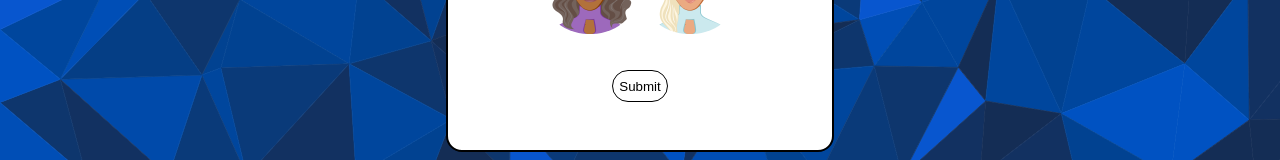
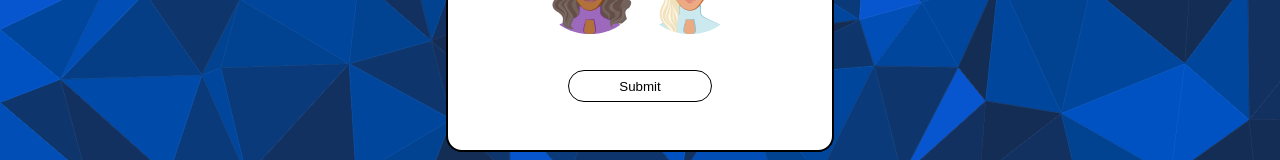
Before and after one commit to Tisljar/React-Chat-App, a React (Create React App) app: page / in a window 1280 px wide. Shown: the part 581-741 px from the top of the page. Built offline with nearby package versions, Linux system fonts and the light colour scheme.

Commit message:
Mala promjena za responzivnost u css-u

```diff
--- a/src/index.css
+++ b/src/index.css
@@ -38,7 +38,8 @@ h1 {
     color: white;
 }
 form {
-    max-width: 40%;
+    width: 40%;
+    min-width: 300px;
     margin: auto;
     display: flex;
     flex-direction: column;
@@ -63,7 +64,7 @@ label {
 }
 
 .btn-container {
-    margin: 0 auto;
+    width: 100%;
     display: flex;
     align-items: center;
     justify-content: center;
@@ -87,6 +88,7 @@ label {
 
 .avatar-box {
     display: inline-block;
+    margin: 0;
 }
 .avatar-png {
     border-radius: 48px;
--- a/src/pages/HomePage.jsx
+++ b/src/pages/HomePage.jsx
@@ -24,7 +24,7 @@ const HomePage = ({ changeMember }) => {
         });
 
         if (!selectedRadio) {
-            alert("Please select a radio option.");
+            alert("Izaberi Avatara!");
             return;
         }
         changeMember(member);
```
